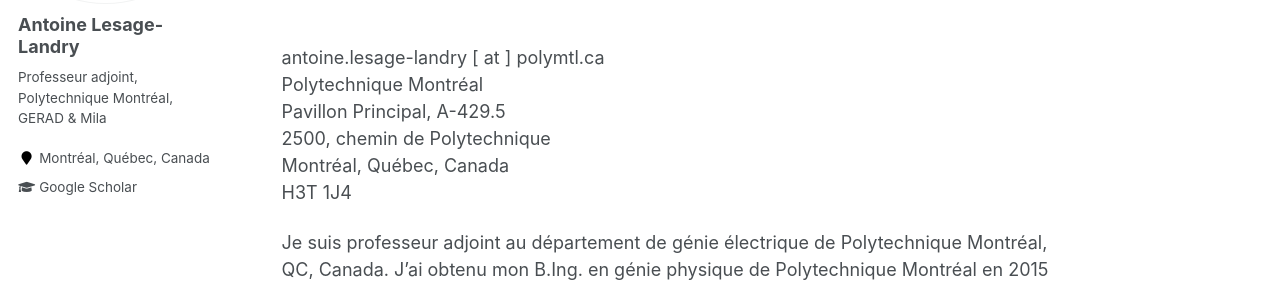
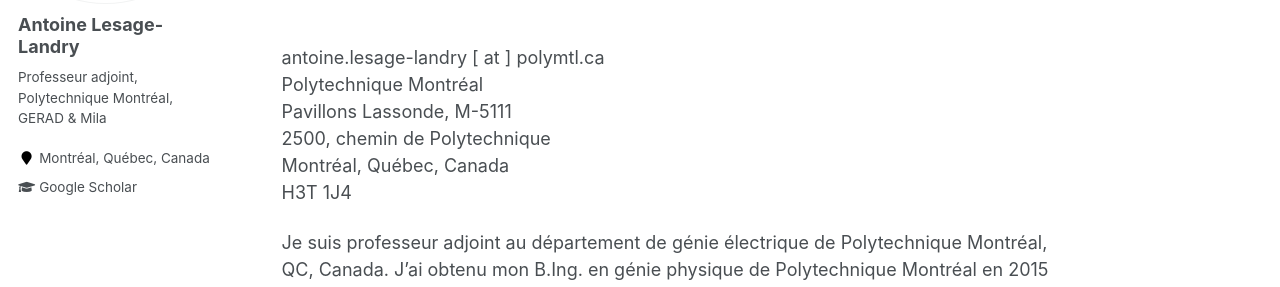
Before and after one commit to alesagelandry/fr, a Jekyll site: the page built from _pages/about.md, in a window 1280 px wide and 1037 px high. Shown: the part 248-535 px from the top of the window. Built offline with Jekyll 4.4.1, drawn with Linux system fonts in a browser that asks for light colours.

Commit message:
déménagement

```diff
--- a/_pages/about.md
+++ b/_pages/about.md
@@ -15,7 +15,7 @@ Membre académique associé, [Mila - Institut québécois d'intelligence artific
 
 antoine.lesage-landry [ at ] polymtl.ca<br />
 Polytechnique Montréal<br />
-Pavillon Principal, A-429.5 <br />
+Pavillons Lassonde, M-5111 <br />
 2500, chemin de Polytechnique<br />
 Montréal, Québec, Canada<br />
 H3T 1J4<br />
```
